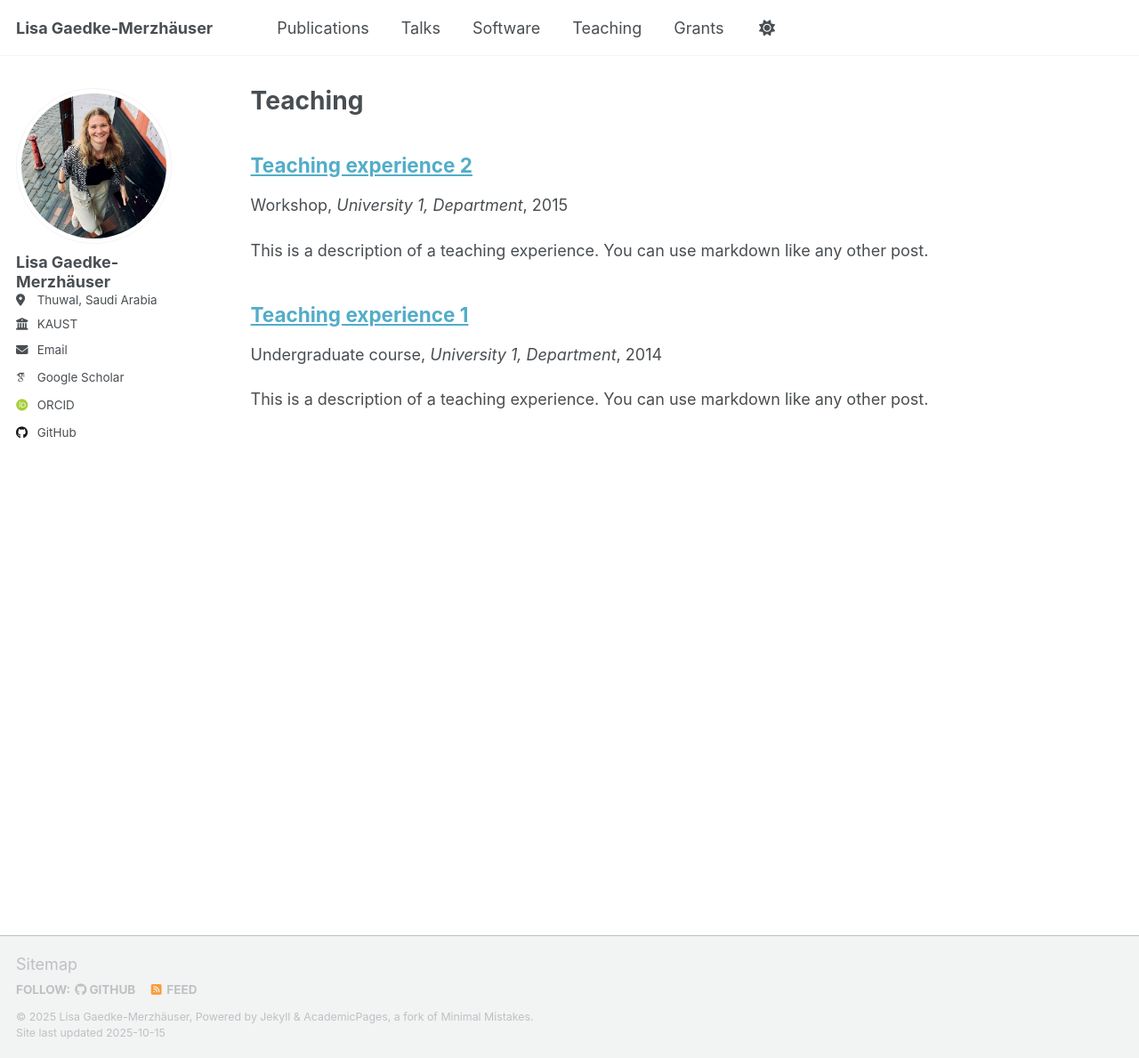
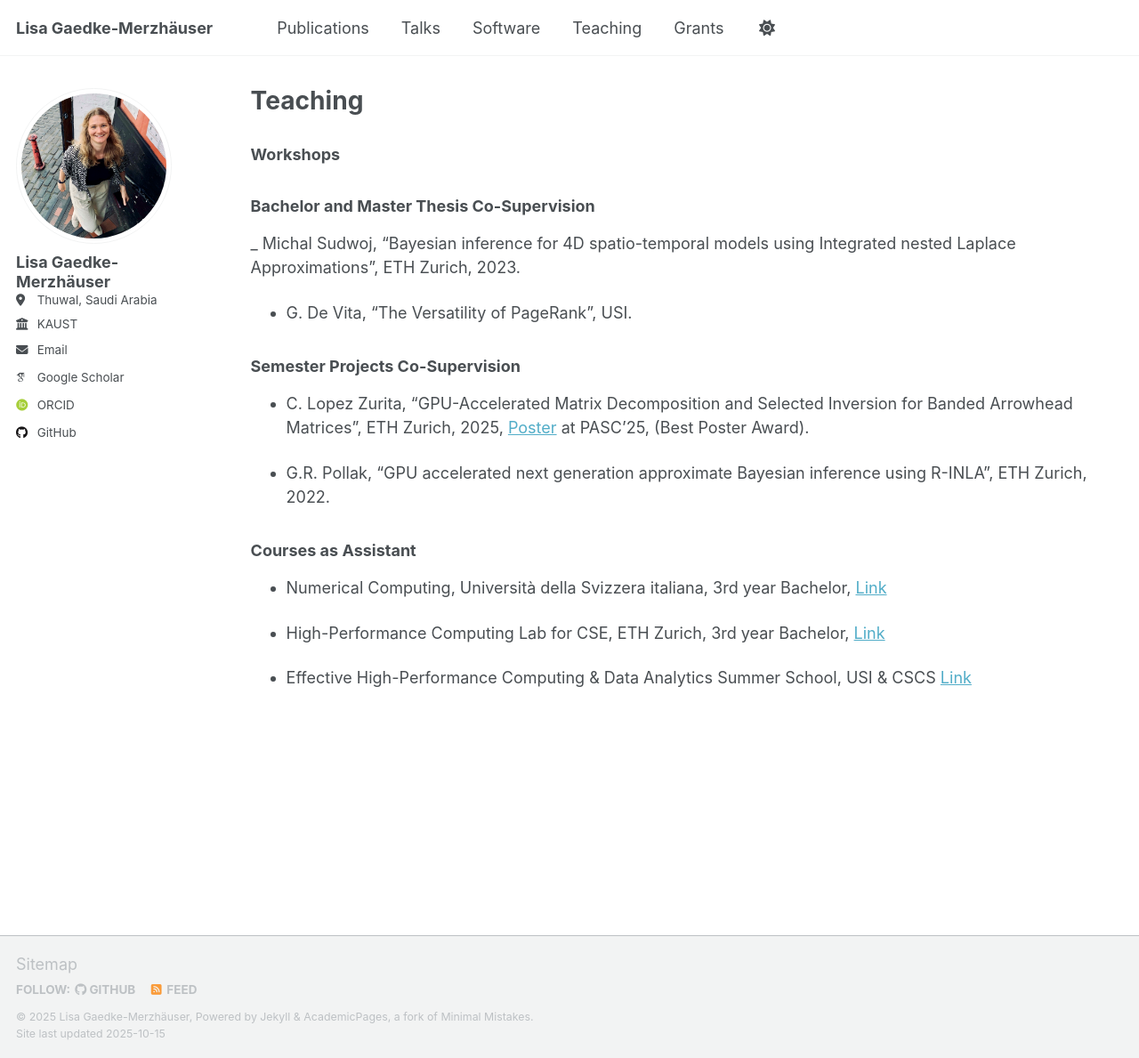
Before and after one commit to lisa-gm/lisa-gm.github.io, a Jekyll site: the page built from _pages/teaching.md, in a window 1280 px wide and 1189 px high. Shown: the whole window at 89% size. Built offline with Jekyll 4.4.1, drawn with Linux system fonts in a browser that asks for light colours; some web fonts are replaced; a script that is not in the unit is left out.

Commit message:
updated teaching

```diff
--- a/_pages/teaching.html
+++ /dev/null
@@ -1,12 +0,0 @@
----
-layout: archive
-title: "Teaching"
-permalink: /teaching/
-author_profile: true
----
-
-{% include base_path %}
-
-{% for post in site.teaching reversed %}
-  {% include archive-single.html %}
-{% endfor %}
--- /dev/null
+++ b/_pages/teaching.md
@@ -0,0 +1,30 @@
+---
+layout: archive
+title: "Teaching"
+permalink: /teaching/
+author_profile: true
+---
+
+### Workshops
+
+
+### Bachelor and Master Thesis Co-Supervision
+
+_ Michal Sudwoj, "Bayesian inference for 4D spatio-temporal models using Integrated nested Laplace Approximations", ETH Zurich, 2023.
+
+- G. De Vita, "The Versatility of PageRank", USI.
+
+### Semester Projects Co-Supervision
+
+- C. Lopez Zurita, "GPU-Accelerated Matrix Decomposition and Selected Inversion for Banded Arrowhead Matrices", ETH Zurich, 2025, [Poster](https://pasc25.pasc-conference.org/presentation/?id=pos146&sess=sess149) at PASC'25, (Best Poster Award).
+
+- G.R. Pollak, “GPU accelerated next generation approximate Bayesian inference using R-INLA”, ETH Zurich, 2022.
+
+
+### Courses as Assistant
+
+- Numerical Computing, Università della Svizzera italiana, 3rd year Bachelor, [Link](https://search.usi.ch/en/courses/35265713/numerical-computing)
+
+- High-Performance Computing Lab for CSE, ETH Zurich, 3rd year Bachelor, [Link](https://www.vvz.ethz.ch/Vorlesungsverzeichnis/lerneinheit.view?semkez=2020S&ansicht=LEHRVERANSTALTUNGEN&lerneinheitId=137681&lang=en)
+
+- Effective High-Performance Computing & Data Analytics Summer School, USI & CSCS [Link](https://search.usi.ch/en/courses/35262228/effective-high-performance-computing-data-analytics-summer-school)
```
Also changed, not shown: _pages/publications.md (+1 -1 lines), _pages/software.md (added, +33 -0 lines), _pages/talks.md (+3 -2 lines).
